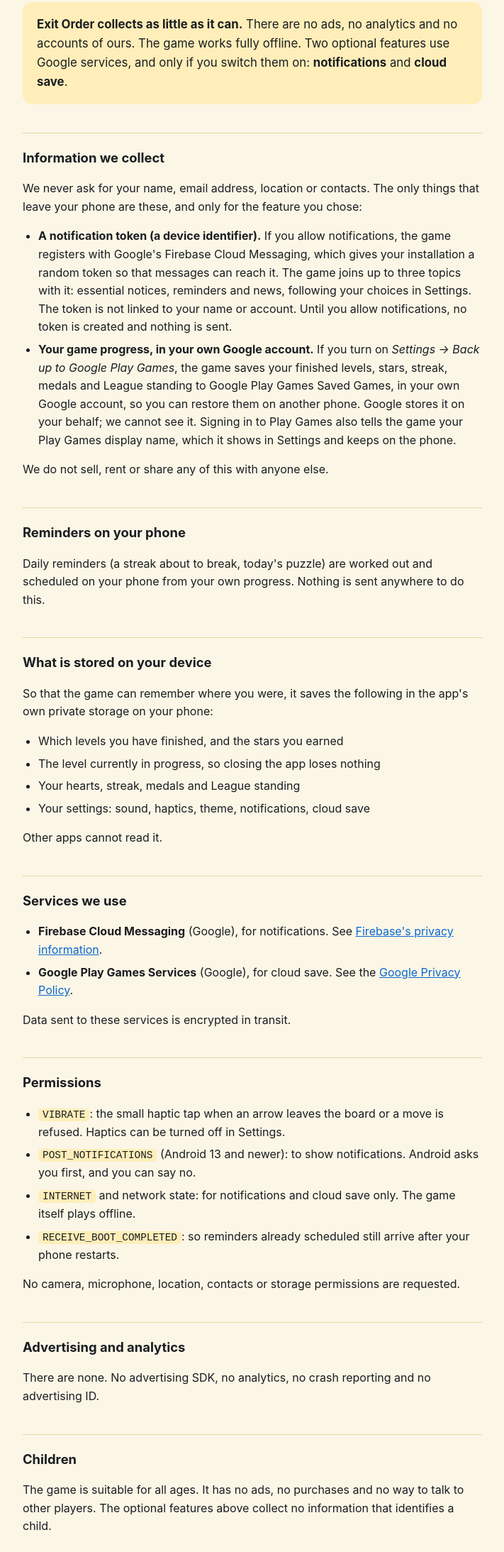
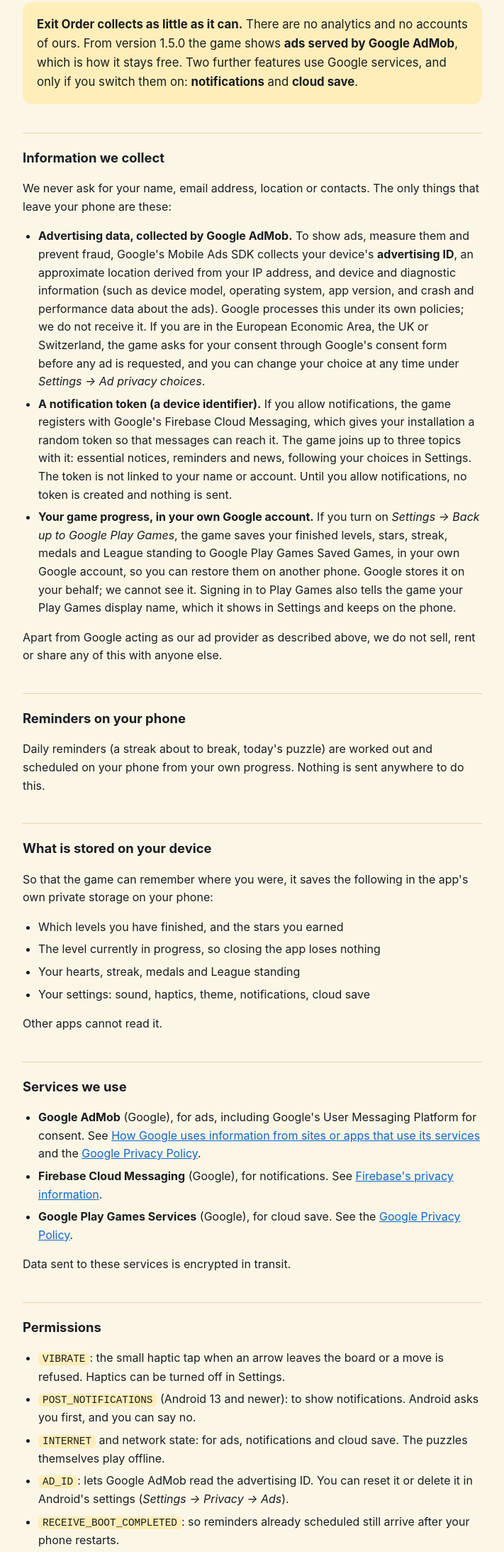
Before and after one commit to rishagent47/exit-order-privacy, a plain HTML site: page index.html in a window 1280 px wide. Shown: the part 158-2345 px from the top of the page at 71% size, without its empty margins (284-995 px from the left). Drawn offline with Linux system fonts and the light colour scheme.

Commit message:
Privacy policy: Google AdMob ads, consent, advertising ID; 13+ audience
Co-Authored-By: Claude Opus 5.5 <noreply@anthropic.com>

```diff
--- a/index.html
+++ b/index.html
@@ -64,20 +64,33 @@
 <main>
 
   <h1>Privacy Policy</h1>
-  <p class="sub">Exit Order &middot; <code>com.hakaru.exitorder</code> &middot; Last updated 4 November 2026</p>
+  <p class="sub">Exit Order &middot; <code>com.hakaru.exitorder</code> &middot; Last updated 19 November 2026</p>
 
   <p class="lede">
     <strong>Exit Order collects as little as it can.</strong> There are no
-    ads, no analytics and no accounts of ours. The game works fully offline.
-    Two optional features use Google services, and only if you switch them
+    analytics and no accounts of ours. From version 1.5.0 the game shows
+    <strong>ads served by Google AdMob</strong>, which is how it stays free.
+    Two further features use Google services, and only if you switch them
     on: <strong>notifications</strong> and <strong>cloud save</strong>.
   </p>
 
   <h2>Information we collect</h2>
   <p>We never ask for your name, email address, location or contacts. The
-    only things that leave your phone are these, and only for the feature
-    you chose:</p>
+    only things that leave your phone are these:</p>
   <ul>
+    <li>
+      <strong>Advertising data, collected by Google AdMob.</strong> To show
+      ads, measure them and prevent fraud, Google's Mobile Ads SDK collects
+      your device's <strong>advertising ID</strong>, an approximate location
+      derived from your IP address, and device and diagnostic information
+      (such as device model, operating system, app version, and crash and
+      performance data about the ads). Google processes this under its own
+      policies; we do not receive it. If you are in the European Economic
+      Area, the UK or Switzerland, the game asks for your consent through
+      Google's consent form before any ad is requested, and you can change
+      your choice at any time under <em>Settings &rarr; Ad privacy
+      choices</em>.
+    </li>
     <li>
       <strong>A notification token (a device identifier).</strong> If you
       allow notifications, the game registers with Google's Firebase Cloud
@@ -97,7 +110,8 @@
       Games display name, which it shows in Settings and keeps on the phone.
     </li>
   </ul>
-  <p>We do not sell, rent or share any of this with anyone else.</p>
+  <p>Apart from Google acting as our ad provider as described above, we do
+    not sell, rent or share any of this with anyone else.</p>
 
   <h2>Reminders on your phone</h2>
   <p>
@@ -122,6 +136,14 @@
   <h2>Services we use</h2>
   <ul>
     <li>
+      <strong>Google AdMob</strong> (Google), for ads, including Google's
+      User Messaging Platform for consent. See
+      <a href="https://policies.google.com/technologies/partner-sites">How
+      Google uses information from sites or apps that use its services</a>
+      and the <a href="https://policies.google.com/privacy">Google Privacy
+      Policy</a>.
+    </li>
+    <li>
       <strong>Firebase Cloud Messaging</strong> (Google), for notifications.
       See <a href="https://firebase.google.com/support/privacy">Firebase's
       privacy information</a>.
@@ -140,8 +162,11 @@
       board or a move is refused. Haptics can be turned off in Settings.</li>
     <li><code>POST_NOTIFICATIONS</code> (Android 13 and newer): to show
       notifications. Android asks you first, and you can say no.</li>
-    <li><code>INTERNET</code> and network state: for notifications and cloud
-      save only. The game itself plays offline.</li>
+    <li><code>INTERNET</code> and network state: for ads, notifications and
+      cloud save. The puzzles themselves play offline.</li>
+    <li><code>AD_ID</code>: lets Google AdMob read the advertising ID. You
+      can reset it or delete it in Android's settings (<em>Settings &rarr;
+      Privacy &rarr; Ads</em>).</li>
     <li><code>RECEIVE_BOOT_COMPLETED</code>: so reminders already scheduled
       still arrive after your phone restarts.</li>
   </ul>
@@ -150,19 +175,31 @@
 
   <h2>Advertising and analytics</h2>
   <p>
-    There are none. No advertising SDK, no analytics, no crash reporting and
-    no advertising ID.
+    The game shows ads from Google AdMob: a full-screen ad between levels
+    from time to time (never during a puzzle, and never on your first day of
+    play), and an optional video you can choose to watch for an extra hint.
+    There are no banner ads. Ads may be personalised only where you have
+    agreed, or where the law allows it; you can opt out of personalised ads
+    in Android's settings or under <em>Settings &rarr; Ad privacy
+    choices</em> where that option is shown.
   </p>
+  <p>The game has no analytics and no crash reporting of its own.</p>
 
   <h2>Children</h2>
   <p>
-    The game is suitable for all ages. It has no ads, no purchases and no way
-    to talk to other players. The optional features above collect no
-    information that identifies a child.
+    The game is not directed at children under 13. It has no purchases and
+    no way to talk to other players, and we do not knowingly collect
+    personal information from children.
   </p>
 
   <h2 id="delete">Your choices and deleting your data</h2>
   <ul>
+    <li><strong>Ads:</strong> change your consent under <em>Settings &rarr;
+      Ad privacy choices</em> (shown where consent applies), and reset or
+      delete your advertising ID in Android's settings. To ask Google about
+      data it holds, see the
+      <a href="https://policies.google.com/privacy">Google Privacy
+      Policy</a>.</li>
     <li><strong>Notifications:</strong> turn them off in
       <em>Settings &rarr; Notifications</em> or in Android's settings. The
       game then leaves its topics.</li>
```
